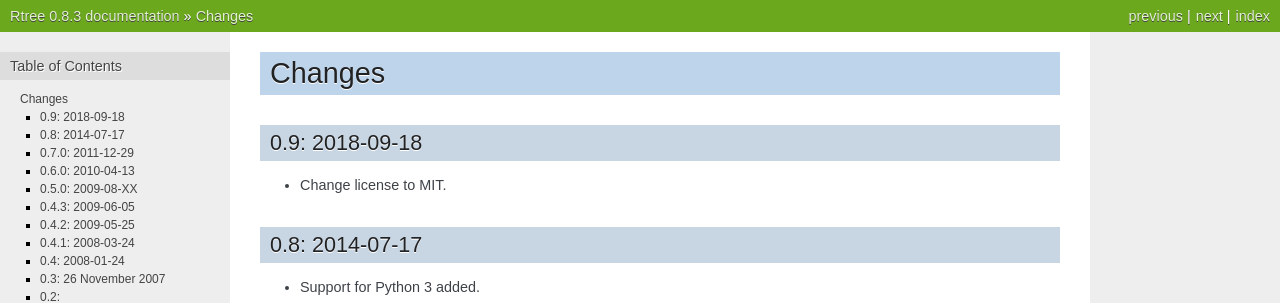
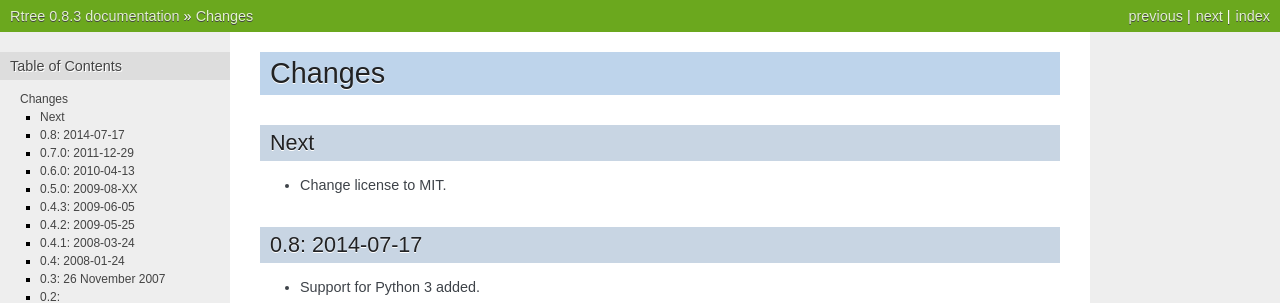
Before and after one commit to Toblerity/rtree, a Sphinx documentation site: the page built from docs/source/changes.txt, in a window 1280 px wide. Shown: the top 303 px of the page. Built offline with Sphinx 7.4.7, drawn with Linux system fonts in a browser that asks for light colours.

Commit message:
the release has not been decided

```diff
--- a/docs/source/changes.txt
+++ b/docs/source/changes.txt
@@ -3,8 +3,8 @@
 Changes
 ..............................................................................
 
-0.9: 2018-09-18
-===============
+Next
+====
 
 - Change license to MIT.
 
```
